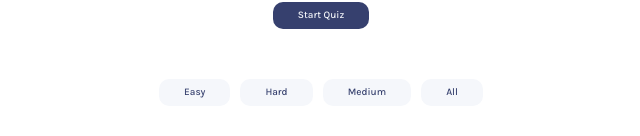
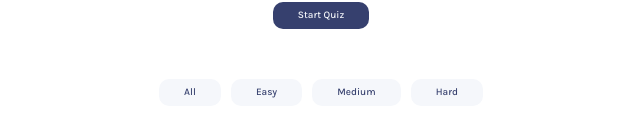
Before and after one commit to igor-pekovic-fe/react-quizz, a React (Vite) app: page / in a window 1280 px wide. Shown: the part 392-528 px from the top of the page, without its empty margins (319-959 px from the left). Built offline with nearby package versions, Linux system fonts and the light colour scheme.

Commit message:
Sorted difficulty options by difficulty

```diff
--- a/src/App.jsx
+++ b/src/App.jsx
@@ -14,10 +14,10 @@ function App() {
   const [difficulty, setDifficulty] = useState("");
 
   const difficulties = [
-    { difficulty: "Easy", htmlstring: "&difficulty=easy" },
-    { difficulty: "Hard", htmlstring: "&difficulty=hard" },
-    { difficulty: "Medium", htmlstring: "&difficulty=medium" },
-    { difficulty: "All", htmlstring: "" },
+    { value: 1, difficulty: "All", htmlstring: "" },
+    { value: 2, difficulty: "Easy", htmlstring: "&difficulty=easy" },
+    { value: 3, difficulty: "Medium", htmlstring: "&difficulty=medium" },
+    { value: 4, difficulty: "Hard", htmlstring: "&difficulty=hard" },
   ];
 
   function startQuiz() {
--- a/src/components/Difficulty.jsx
+++ b/src/components/Difficulty.jsx
@@ -6,13 +6,20 @@ function Difficulty(props) {
       <button
         onClick={() => props.setDifficulty(difficulty.htmlstring)}
         className="button button-diff"
+        key={difficulty.value}
       >
         {difficulty.difficulty}
       </button>
     );
   });
 
-  return <div className="difficulty--wrapper">{diffBtns}</div>;
+  return (
+    <div className="difficulty--wrapper">
+      {/* Sort by difficulty, each difficulty
+        has a value from 1 to 4*/}
+      {diffBtns.sort((a, b) => a.value - b.value)}
+    </div>
+  );
 }
 
 export default Difficulty;
```
